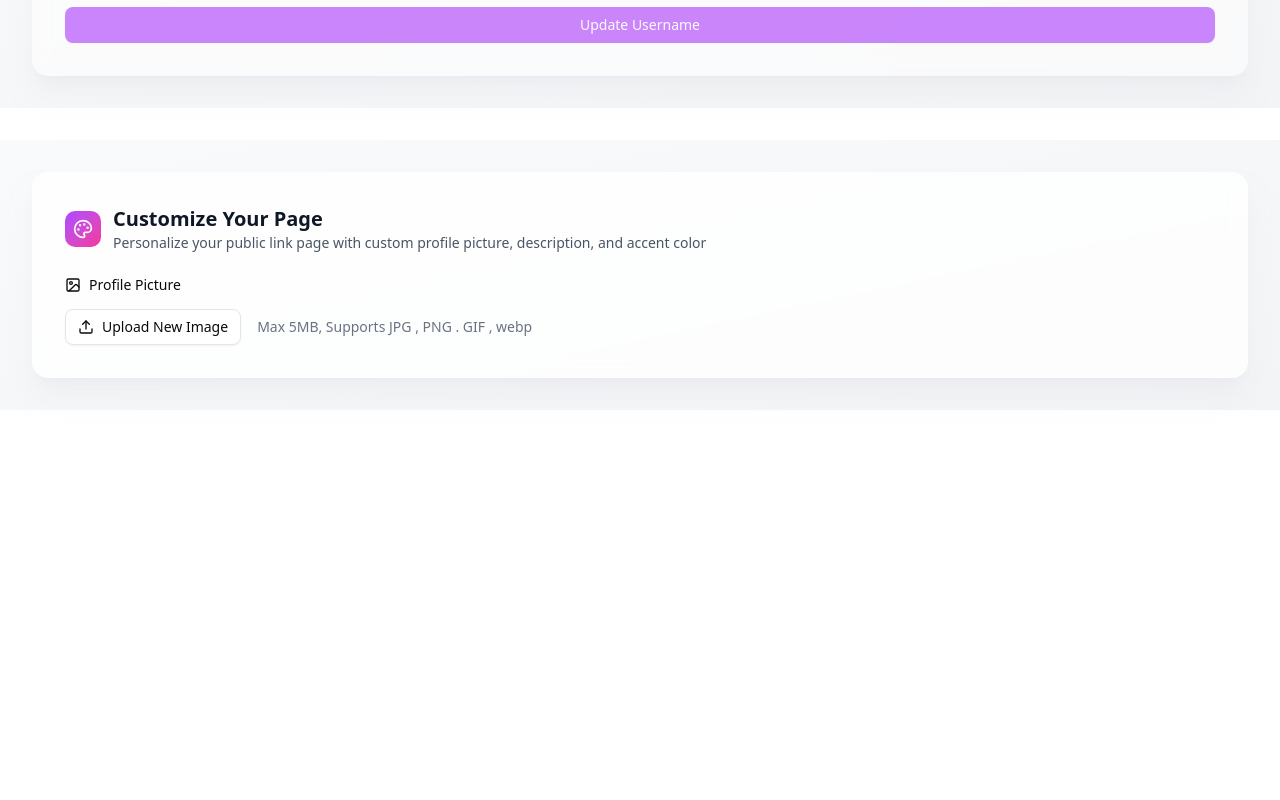
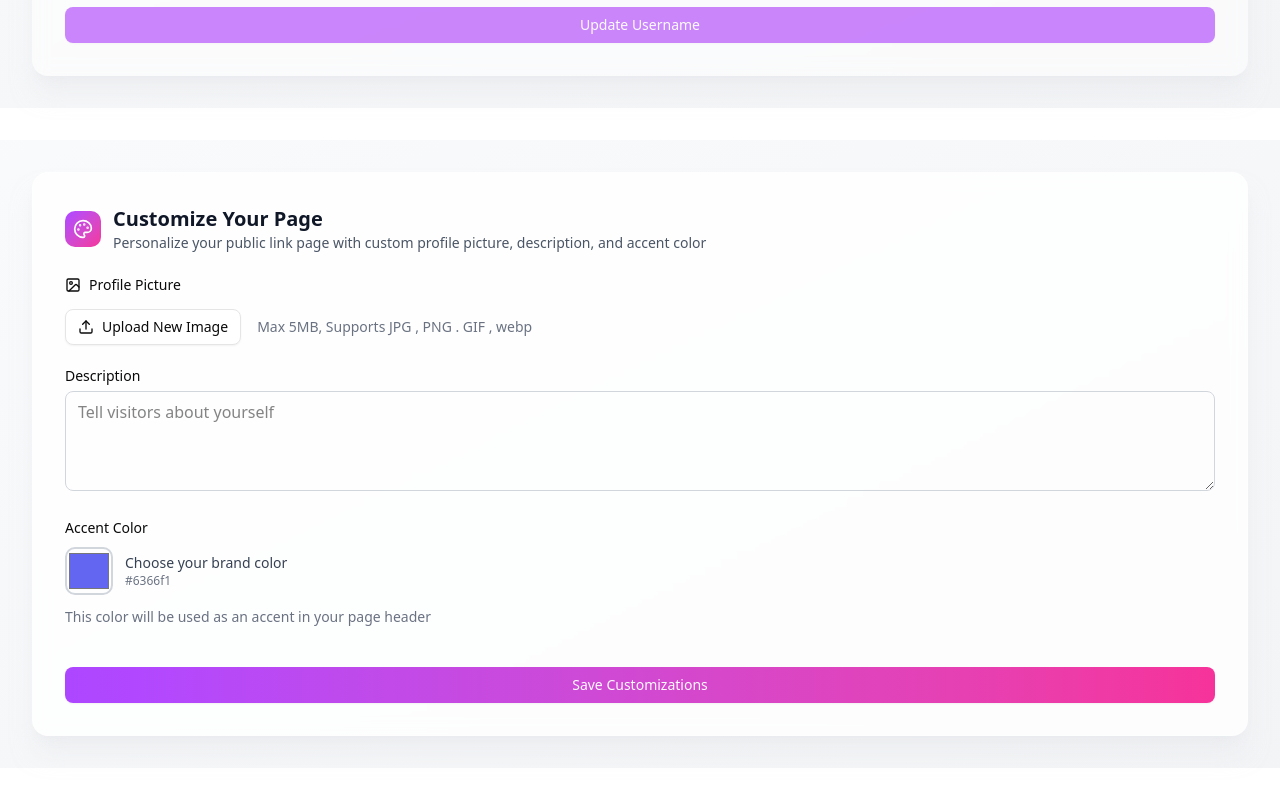
Before and after one commit to Demmynile/linktree, a Next.js app: page /dashboard in a window 1280 px wide. Shown: the part 493-1293 px from the top of the page. Before the commit the page ends 935 px from the top, so only its background shows below. Built offline with nearby package versions, Linux system fonts and the light colour scheme; no server answers.

Commit message:
add more features to the app

```diff
--- a/components/CustomizationForm.tsx
+++ b/components/CustomizationForm.tsx
@@ -38,7 +38,21 @@ function CustomizationForm() {
 
     const handleSubmit = async (e: React.FormEvent<HTMLFormElement>) => {
       e.preventDefault()
-    }
+      if (!user) return;
+
+      startTransition(async() => {
+        try{
+          await updateCustomizations({
+            description : formData.description || undefined,
+            accentColor: formData.accentColor || undefined
+          });
+          toast.success("Customizations saved successfully");
+        } catch (error){
+          console.error("Failed to save customizations:" , error)
+          toast.error("failed to save Customizations")
+        }
+      });
+    };
     const handlefileUpload = async(
       event : React.ChangeEvent<HTMLInputElement>,
     ) => {
@@ -109,6 +123,13 @@ function CustomizationForm() {
         })
       }
     } , [existingCustomizations])
+
+    const handleInputChange = (field: string , value : string ) => {
+      setFormData((prev) => ({
+        ...prev,
+        [field] : value
+      }))
+    }
 
   return (
     <div className="w-full bg-white/80 backdrop-blur-sm border border-white/20
@@ -200,6 +221,67 @@ function CustomizationForm() {
           </div>
         </div>
        {/* Description */}
+       <div className="space-y-2">
+        <Label htmlFor="description">Description</Label>
+          <textarea
+           id="description"
+           placeholder="Tell visitors about yourself"
+           value={formData.description}
+           onChange={(e) => handleInputChange("description" , e.target.value)}
+           className="w-full min-h-[100px] px-3 py-2 border border-gray-300 rounded-md
+           focus:outline-none focus:ring-2 focus:ring-purple-500
+           focus:border-transparent resize-vertical"
+           maxLength={200}
+
+          >
+            <p className="text-sm text-gray-500">
+            {formData.description.length}/200 characters
+            </p>
+          </textarea>
+       </div>
+
+       {/* Accent Color Picker */}
+       <div className="space-y-3">
+        <Label htmlFor="accentColor">
+            Accent Color
+        </Label>
+         <div className="flex items-center gap-4">
+          <div className="flex items-center gap-3">
+          <input
+          type="color"
+          id="accentColor"
+          value = {formData.accentColor}
+          onChange={(e) => handleInputChange("accentColor" , e.target.value)}
+          className="w-12 h-12 rounded-lg border-2 border-gray-300
+          cursor-pointer"
+
+          />
+          <div>
+            <p className="text-sm font-medium text-gray-700">
+              Choose your brand color
+            </p>
+            <p className="text-xs text-gray-500">
+              {formData.accentColor}
+            </p>
+          </div>
+          </div>
+         </div>
+         <p className = "text-sm text-gray-500">
+          This color will be used as an accent in your page header
+         </p>
+       </div>
+       {/* Save Button */}
+       <div className="pt-4">
+        <Button
+        type = "submit"
+        disabled = {isLoading || isUploading}
+        className="w-full bg-gradient-to-r from-purple-500 to-pink-500
+        hover:from-purple-600 hover:to-pink-600"
+         >
+          {isLoading ? "Saving..." : "Save Customizations" }
+        </Button>
+
+       </div>
       </form>
     </div>
   )
```
